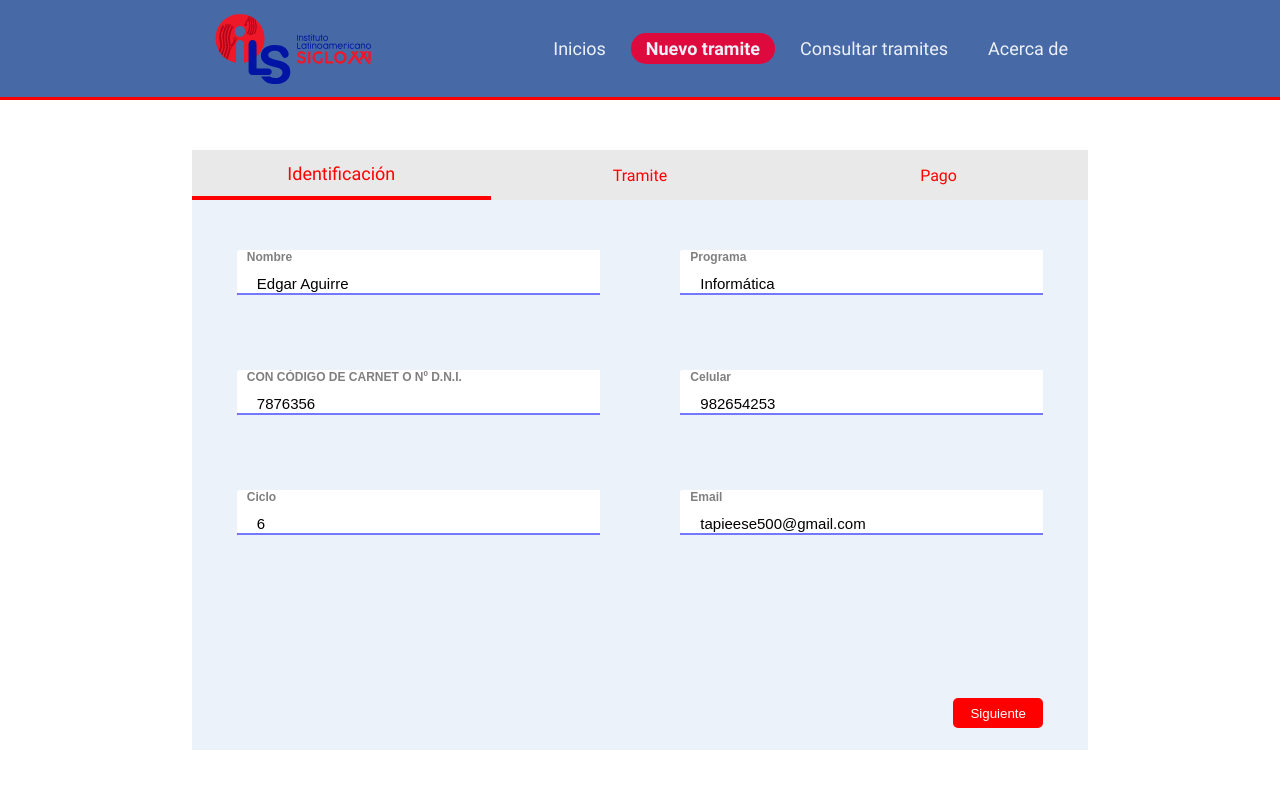
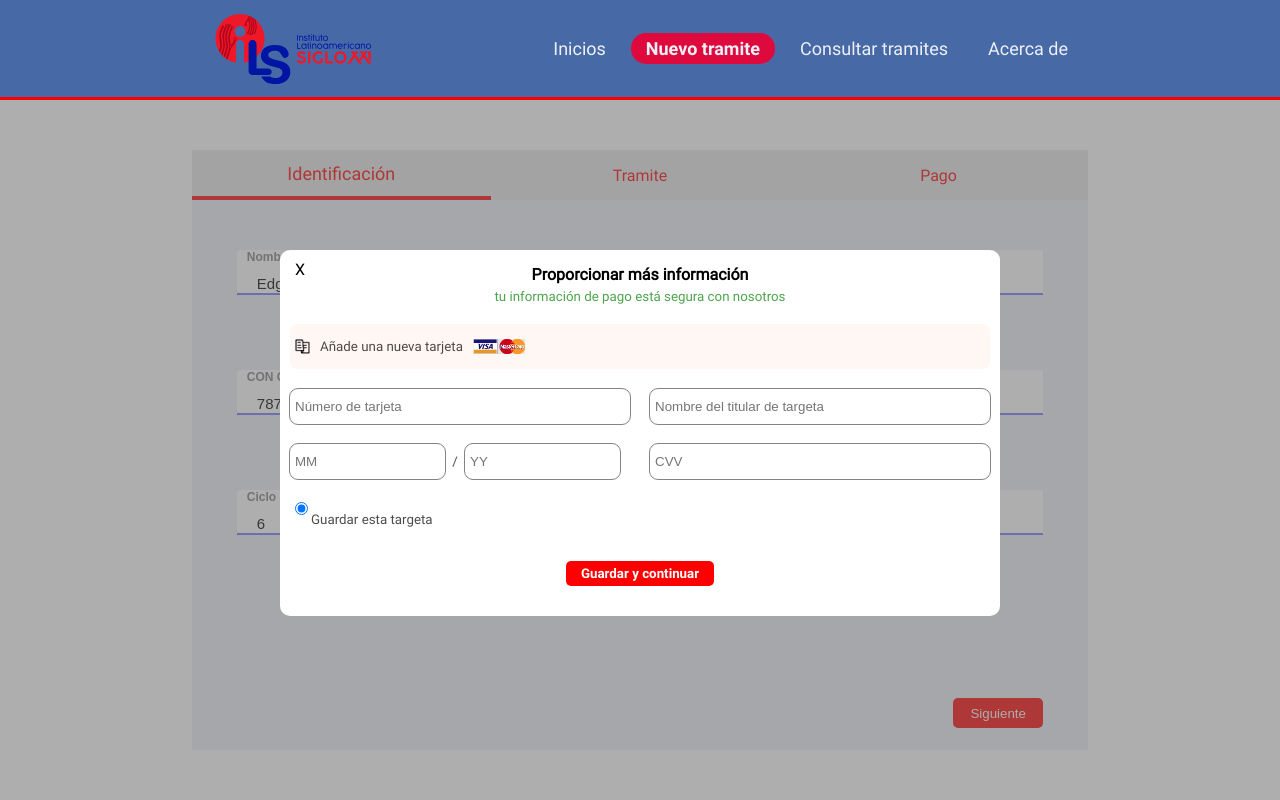
Before and after one commit to RTzm4d48/FUT_CTR-B_v5, a Django app: page /form_new_fut/identification in a window 1280 px wide. Run offline with Django 4.2, Linux system fonts and the light colour scheme; some libraries are stand-ins or nearby versions.

Commit message:
form.pay: form card data design

```diff
--- a/myapp/templates/layouts/base.html
+++ b/myapp/templates/layouts/base.html
@@ -177,7 +177,7 @@ body{
         <div class="line">
       </div>
     </div>
-
+    <!-- ----------POP UP WINDOWS STYLE---------- -->
     <style>
       .pop_up_window_content{
         background: #68686888;
@@ -189,20 +189,56 @@ body{
         z-index: 3;
       }
       .pop_up_window{
-        width: 400px;
+        width: 700px;
         background: white;
         margin: 250px auto auto auto;
         border-radius: 10px;
-        padding: 20px 20px;
+        padding: 10px 10px;
+        position: relative;
       }
-      .pop_up_window h3{
-        margin: 0px;
-
+      #pop_windows_2{
+        margin: 150px auto auto auto;
       }
       .pop_up_window p{
-        margin: 20px 10px;
+        /* margin: 20px 10px; */
         opacity: 70%;
         font-size: smaller;
+      }
+      .area_title{
+        width: 100%;
+        height: auto;
+        /* background: gray; */
+        display: flex;
+        flex-direction: column;
+      }
+      .area_title h3{
+        margin: 5px auto;
+        font-size: medium;
+      }
+      .area_title p{
+        margin: 0px auto;
+        color: green;
+      }
+      .area{
+        width: 100%;
+        /* background: #2c86da; */
+        margin: 20px 0px;
+        padding: 0px;
+        display: flex;
+        justify-content: space-between;
+      }
+      .area input[type="text"]{
+        /* background: gold; */
+        outline: 1px solid #838383;
+        padding: 10px 5px;
+        border-radius: 8px;
+        border: none;
+      }
+      .text_1{
+        width: calc(50% - 20px);
+      }
+      .area input[type="text"]:focus{
+        outline: 1px solid #7679FA;
       }
       .buttons{
         display: flex;
@@ -221,12 +257,134 @@ body{
       .ocultar{
         display: none;
       }
+      .close{
+        position: absolute;
+        top: 10px;
+        cursor: pointer;
+        /* background: salmon; */
+      }
+      .new_card{
+        display: flex;
+        /* background: pink; */
+        width: 100%;
+        border-radius: 6px;
+        border: 1px solid #3838385d;
+        cursor: pointer;
+      }
+      .new_card:hover{
+        background: #0000000c;
+      }
+      .imagecard{
+        height: 15px;
+        margin: 3px auto 3px 5px;
+      }
+      .cont_card{
+        /* background: greenyellow; */
+        display: flex;
+        flex-direction: column;
+      }
+      .card{
+        display: flex;
+        /* background: green; */
+      }
+      .card img{
+        width: 20px;
+        height: 20px;
+        margin: auto 2px;
+      }
+      .card p{
+        margin: 5px 0px;
+        font-family: 'myfont_robot_bold';
+      }
+      .warning{
+        width: 100%;
+        display: flex;
+        background: #FFF7F4;
+        padding: 15px 0px;
+        border-radius: 7px;
+      }
+      .warning *{
+        margin: 0px 5px;
+        height: 15px;
+
+      }
+      .btn_save{
+        margin: auto;
+      }
+      .btn_save button{
+        padding: 5px 15px;
+        border-radius: 5px;
+        border: none;
+        background: red;
+        color: white;
+        font-family: 'myfont_robot_bold';
+      }
     </style>
-    <div id="pop_windows" class="pop_up_window_content ocultar">
-      <div class="pop_up_window">
-        <h3>¿Deseas descartar este tramite?</h3>
-        <p>Todos los datos que hayas ingresado se descartaran.</p>
-        <div class="buttons">
+    <div id="pop_windows" class="pop_up_window_content">
+      <div id="pop_windows_1" class="pop_up_window ocultar">
+        <div onclick="close_pop_up()" class="close" style="right: 15px;">X</div>
+        <div class="area_title">
+          <h3>Método de pago</h3>
+          <p>tu información de pago está segura con nosotros</p>
+        </div>
+        <div class="area">
+          <div class="new_card" onclick="new_card()">
+            <div class="radio">
+              <input name="type_pay" type="radio" value="0" checked="checked"/>
+            </div>
+            <div class="cont_card">
+              <div class="card"><img src="{% static 'img/procedure2.png' %}" alt=""><p>Añadir una nueva targeta</p></div>
+              <img class="imagecard" src="{% static 'img/visa.png' %}" alt="">
+            </div>
+
+          </div>
+        </div>
+        <div class="buttons ocultar">
+          <button onclick="close_pop_up()">Descartar Tramite</button>
+          <button onclick="close_pop_up()">Cancelar</button>
+        </div>
+      </div>
+      <!-- - -->
+      <div id="pop_windows_2" class="pop_up_window">
+        <div onclick="new_card_back()" class="close" style="left: 15px;">X</div>
+        <div class="area_title">
+          <h3>Proporcionar más información</h3>
+          <p>tu información de pago está segura con nosotros</p>
+        </div>
+        <div class="area">
+          <div class="warning">
+            <img src="{% static 'img/procedure2.png' %}" alt="">
+            <p>Añade una nueva tarjeta</p>
+            <img class="imagecard" src="{% static 'img/visa.png' %}" alt="">
+          </div>
+        </div>
+        <div class="area">
+          <input type="text" name="" class="text_1" placeholder='Número de tarjeta' id="">
+          <input type="text" name="" class="text_1" placeholder='Nombre del titular de targeta' id="">
+        </div>
+        <div class="area">
+          <div class="subarea text_1" style="display: flex; justify-content: space-between;">
+            <input type="text" name="" class="text_1" placeholder='MM' id="">
+            <p style="margin: auto 0px;">/</p>
+            <input type="text" name="" class="text_1" placeholder='YY' id="">
+          </div>
+
+          <input type="text" name="" class="text_1" placeholder='CVV' id="">
+        </div>
+        <div class="area">
+          <div style="display: flex;">
+            <div class="radio">
+              <input name="type_pay" type="radio" value="0" checked="checked"/>
+            </div>
+            <p>Guardar esta targeta</p>
+          </div>
+        </div>
+        <div class="area">
+          <div class="btn_save">
+            <button>Guardar y continuar</button>
+          </div>
+        </div>
+        <div class="buttons ocultar">
           <button onclick="close_pop_up()">Descartar Tramite</button>
           <button onclick="close_pop_up()">Cancelar</button>
         </div>
@@ -260,12 +418,19 @@ body{
     </div>
     <script>
       var pop_windows = document.getElementById("pop_windows");
+      var pop_windows_1 = document.getElementById("pop_windows_1");
+      var pop_windows_2 = document.getElementById("pop_windows_2");
 
-      function random(){
-        alert("esto es random");
-      }
       function close_pop_up(){
         pop_windows.classList.add("ocultar");
+      }
+      function new_card_back(){
+        pop_windows_1.classList.remove("ocultar");
+        pop_windows_2.classList.add("ocultar");
+      }
+      function new_card(){
+        pop_windows_1.classList.add("ocultar");
+        pop_windows_2.classList.remove("ocultar");
       }
     </script>
     <script src="{% static '/node_modules/bootstrap/dist/js/bootstrap.bundle.min.js' %}"></script>
```
Also changed, not shown: myapp/templates/create_fut/pay.html (+14 -2 lines).
